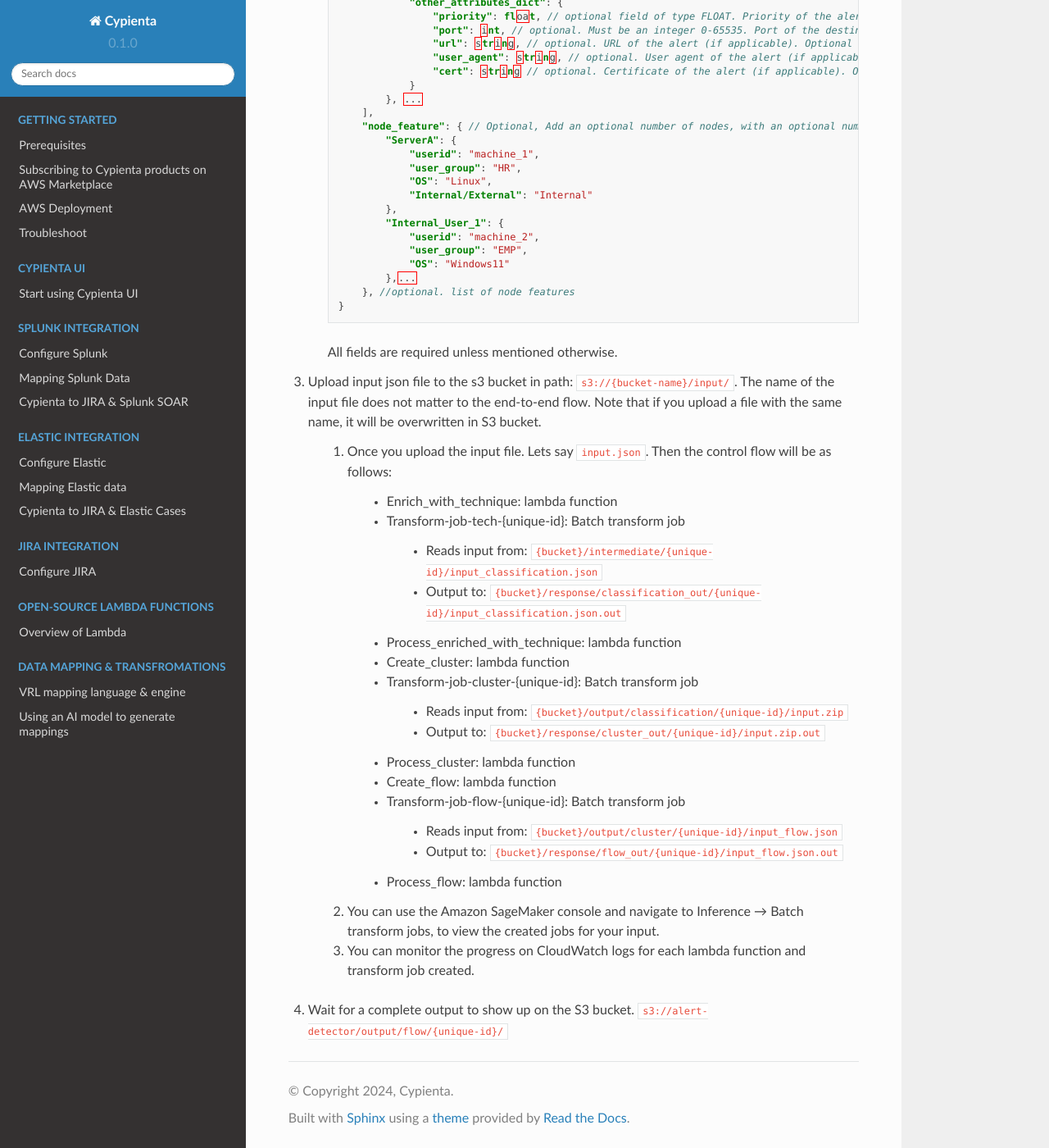
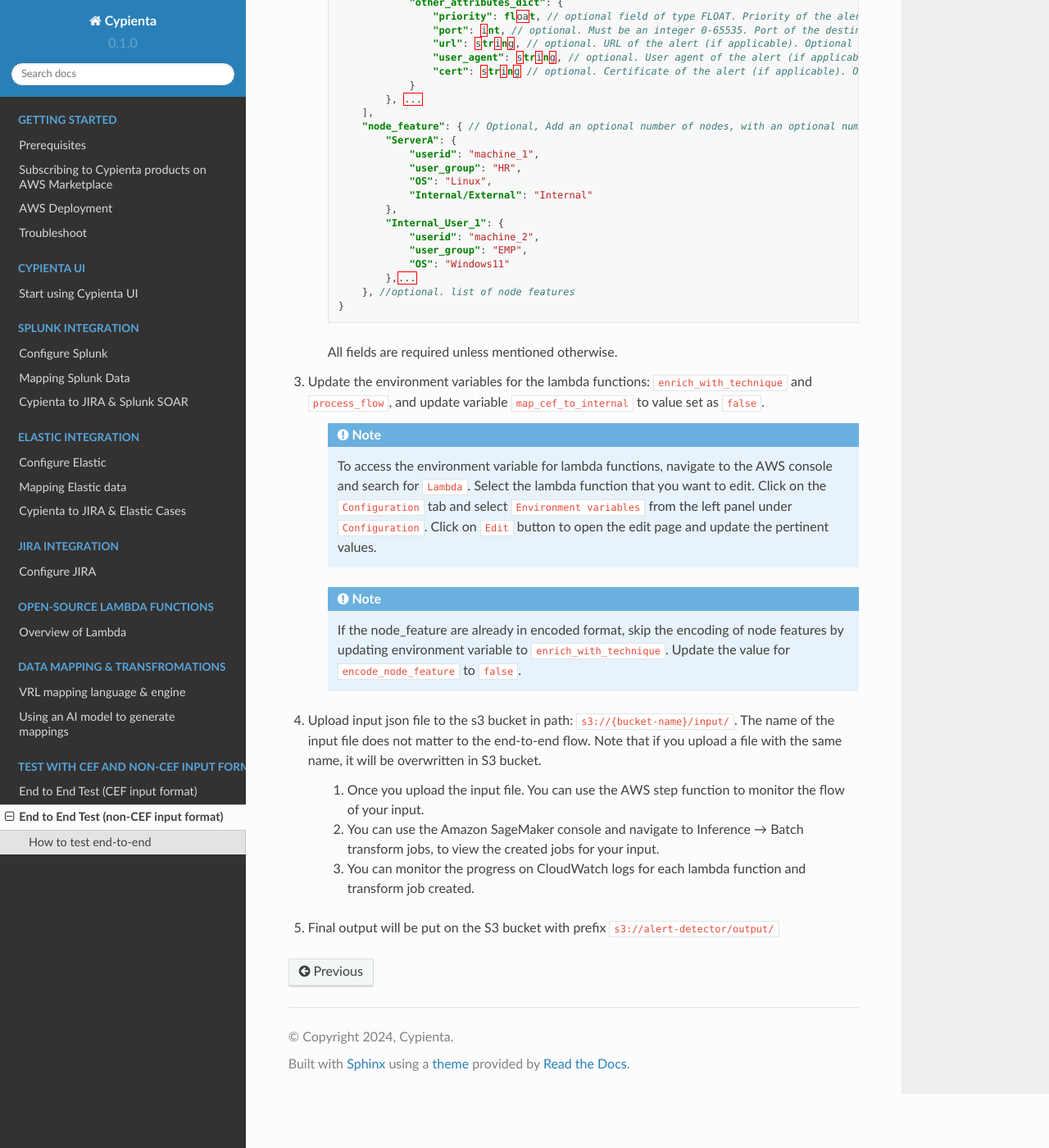
Before and after one commit to cypienta/docs, a Sphinx documentation site: the page built from docs/source/getting_started/end_to_end_test.rst, in a window 1280 px wide and 1400 px high, scrolled down 953 px. Shown: the whole window at 82% size. Built offline with Sphinx 7.4.7 and the Read the Docs theme 2.0.0, drawn with Linux system fonts in a browser that asks for light colours; some of the changed text lies outside the part shown.

```diff
--- a/docs/source/getting_started/end_to_end_test.rst
+++ b/docs/source/getting_started/end_to_end_test.rst
@@ -1,8 +1,8 @@
-End to End Test
+End to End Test (non-CEF input format)
 ==================================================
 
 How to test end-to-end
---------------------------
+----------------------
 
 1. Navigate to the AWS console and search for ``S3``. Select the S3 bucket
    that you created, and click on ``Create folder``. Set the name of the folder as ``input`` and create the folder.
@@ -72,34 +72,21 @@ How to test end-to-end
 
     All fields are required unless mentioned otherwise.
 
-3. Upload input json file to the s3 bucket in path: ``s3://{bucket-name}/input/``. The name of the input file does not matter to the end-to-end flow. Note that if you upload a file with the same name, it will be overwritten in S3 bucket.
+3. Update the environment variables for the lambda functions: ``enrich_with_technique`` and ``process_flow``, and update variable ``map_cef_to_internal`` to value set as ``false``.
 
-    1. Once you upload the input file. Lets say ``input.json``. Then the control flow will be as follows:
+    .. note::
+        To access the environment variable for lambda functions, navigate to the AWS console and search for ``Lambda``. Select the lambda function that you want to edit. Click on the ``Configuration`` tab and select ``Environment variables``
+        from the left panel under ``Configuration``. Click on ``Edit`` button to open the edit page and update the pertinent values.
 
-        -  Enrich_with_technique: lambda function
-        -  Transform-job-tech-{unique-id}: Batch transform job
+    .. note::
+        If the node_feature are already in encoded format, skip the encoding of node features by updating environment variable to ``enrich_with_technique``. Update the value for ``encode_node_feature`` to ``false``.
 
-            -  Reads input from: ``{bucket}/intermediate/{unique-id}/input_classification.json``
-            -  Output to: ``{bucket}/response/classification_out/{unique-id}/input_classification.json.out``
+4. Upload input json file to the s3 bucket in path: ``s3://{bucket-name}/input/``. The name of the input file does not matter to the end-to-end flow. Note that if you upload a file with the same name, it will be overwritten in S3 bucket.
 
-        -  Process_enriched_with_technique: lambda function
-        -  Create_cluster: lambda function
-        -  Transform-job-cluster-{unique-id}: Batch transform job
-
-            -  Reads input from: ``{bucket}/output/classification/{unique-id}/input.zip``
-            -  Output to: ``{bucket}/response/cluster_out/{unique-id}/input.zip.out``
-
-        -  Process_cluster: lambda function
-        -  Create_flow: lambda function
-        -  Transform-job-flow-{unique-id}: Batch transform job
-
-            -  Reads input from: ``{bucket}/output/cluster/{unique-id}/input_flow.json``
-            -  Output to: ``{bucket}/response/flow_out/{unique-id}/input_flow.json.out``
-
-        -  Process_flow: lambda function
+    1. Once you upload the input file. You can use the AWS step function to monitor the flow of your input.
 
     2. You can use the Amazon SageMaker console and navigate to Inference → Batch transform jobs, to view the created jobs for your input.
 
     3. You can monitor the progress on CloudWatch logs for each lambda function and transform job created.
 
-4. Wait for a complete output to show up on the S3 bucket. ``s3://alert-detector/output/flow/{unique-id}/``
+5. Final output will be put on the S3 bucket with prefix ``s3://alert-detector/output/``
--- a/docs/source/getting_started/subscription.rst
+++ b/docs/source/getting_started/subscription.rst
@@ -114,7 +114,7 @@ Cypienta User Interface (UI)
         :alt: confirm subscribe
         :align: center
 
-4. Select the ``Fulfillment option`` as ``ECS``. Select the ``Software version`` as ``v0.2.2``. Then click on ``Continue to Launch``
+4. Select the ``Fulfillment option`` as ``ECS``. Select the ``Software version`` as ``v0.2.3``. Then click on ``Continue to Launch``
 
     .. image:: resources/to_launch.png
         :alt: to launch
@@ -135,12 +135,12 @@ Cypienta User Interface (UI)
             --username AWS \
             --password-stdin 709825985650.dkr.ecr.us-east-1.amazonaws.com
 
-        CONTAINER_IMAGES="709825985650.dkr.ecr.us-east-1.amazonaws.com/cypienta/cytech:nginx-marketv0.0.3,709825985650.dkr.ecr.us-east-1.amazonaws.com/cypienta/cytech:marketv0.2.2"
+        CONTAINER_IMAGES="709825985650.dkr.ecr.us-east-1.amazonaws.com/cypienta/cytech:nginx-marketv0.0.3,709825985650.dkr.ecr.us-east-1.amazonaws.com/cypienta/cytech:marketv0.2.3"
 
         for i in $(echo $CONTAINER_IMAGES | sed "s/,/ /g"); do docker pull $i; done
 
     Here the two images are:
 
-    - **Web container image:** 709825985650.dkr.ecr.us-east-1.amazonaws.com/cypienta/cytech:marketv0.2.2
+    - **Web container image:** 709825985650.dkr.ecr.us-east-1.amazonaws.com/cypienta/cytech:marketv0.2.3
 
     - **Nginx container image:** 709825985650.dkr.ecr.us-east-1.amazonaws.com/cypienta/cytech:nginx-marketv0.0.3
```
Also changed, not shown: docs/source/deploy_ui/start_using.rst (+7 -0 lines), docs/source/getting_started/deploy.rst (+12 -13 lines), docs/source/getting_started/end_to_end_test_cef.rst (added, +56 -0 lines), docs/source/index.rst (+7 -0 lines).
